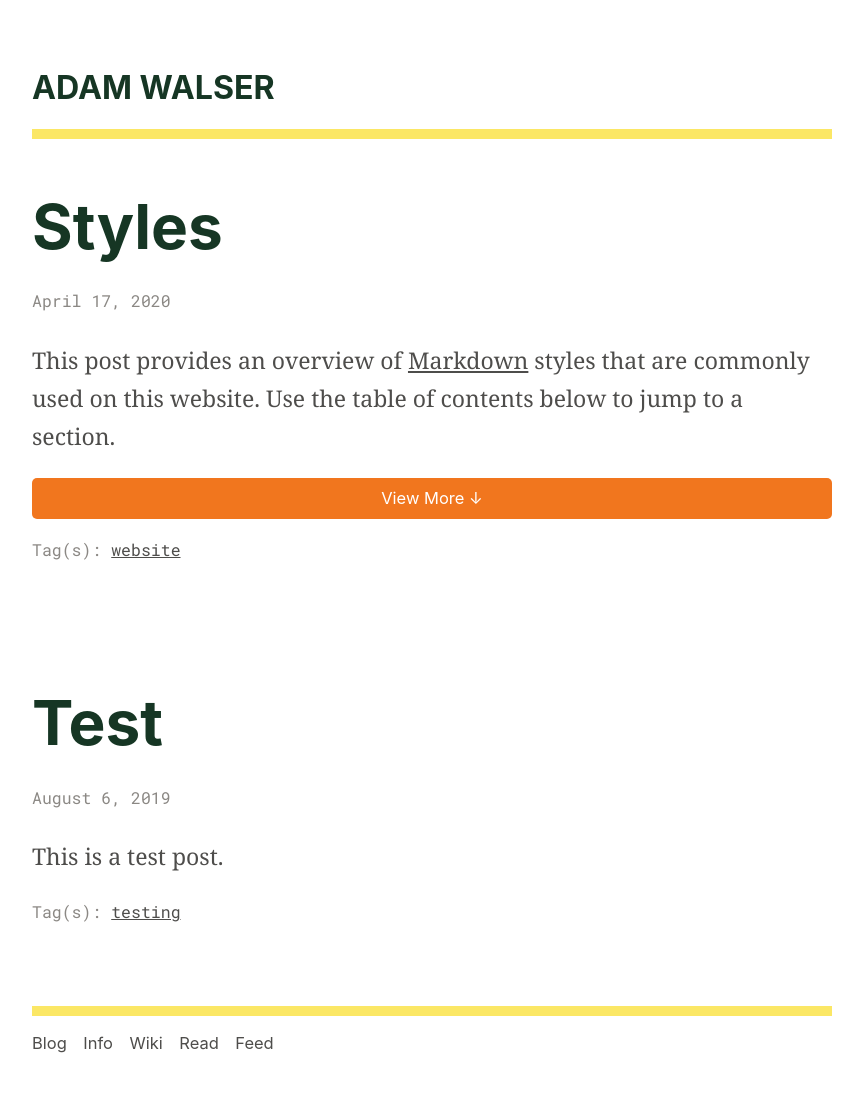
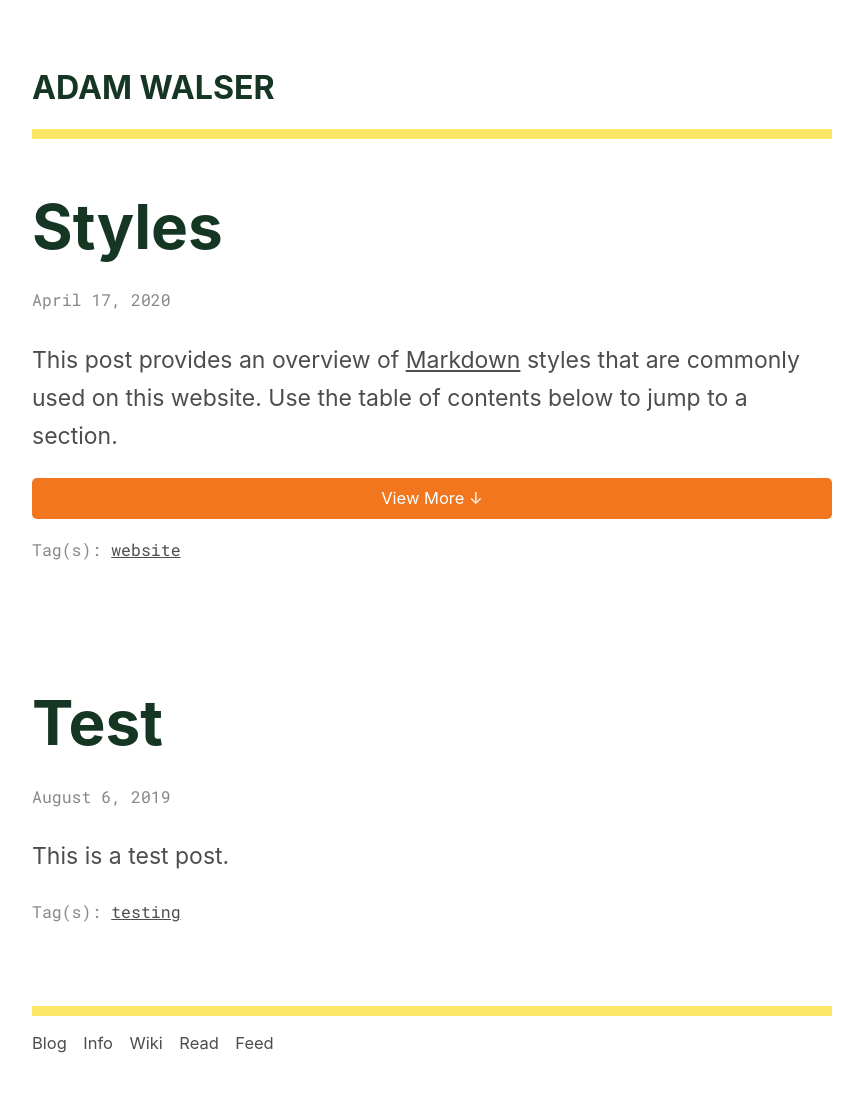
Before and after one commit to ajpwalser/ajpwalser.github.io, a Jekyll site: the page built from index.html, in a window 1280 px wide. Shown: the whole page, without its empty margins (208-1071 px from the left). Built offline with Jekyll 4.4.1, drawn with Linux system fonts in a browser that asks for light colours; some web fonts are replaced; the list of posts is cut into pages by our own code.

Commit message:
Update style.css

```diff
--- a/css/style.css
+++ b/css/style.css
@@ -15,10 +15,6 @@ body {
 	font-size: 23px;
 	color: rgb(78, 77, 75);
 	padding: 1em;
-}
-
-p {
-	font-family: Georgia,Times,Times New Roman,serif;
 }
 
 /* Margins & Spacing */
```
